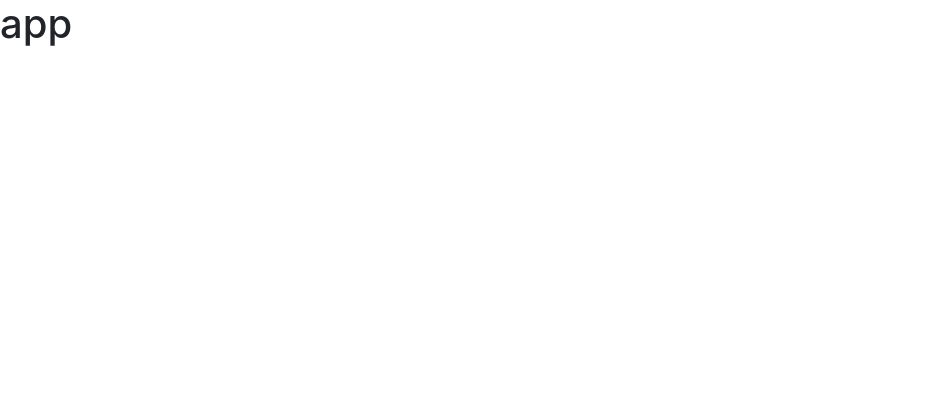
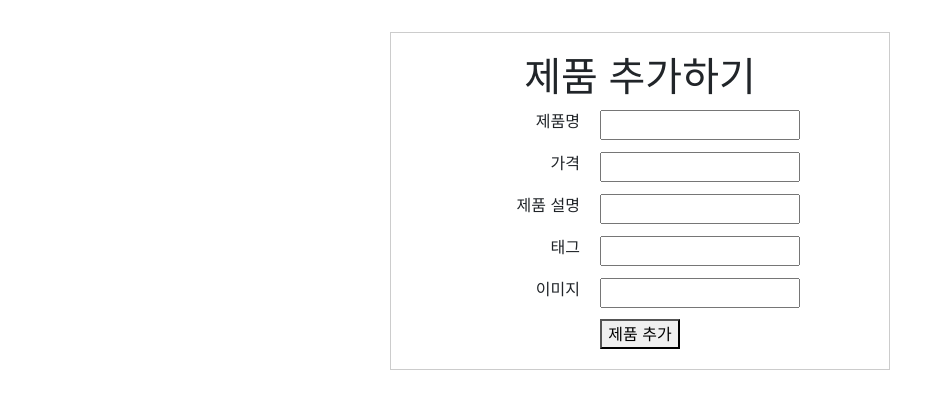
Before and after one commit to 0seo8/Vue_Shop, a Vue app: page /admin/add-product in a window 1280 px wide. Before the commit this address had no page. Shown: the top 408 px of the page, without its empty margins (0-952 px from the left). Built offline with nearby package versions, Linux system fonts and the light colour scheme; no server answers.

Commit message:
feat: API키 숨기기, admin store 구성, 제품 추가하기

```diff
--- a/index.html
+++ b/index.html
@@ -1,13 +1,17 @@
 <!DOCTYPE html>
-<html lang="en">
+<html lang="ko">
+
 <head>
   <meta charset="UTF-8" />
   <link rel="icon" href="/favicon.ico" />
   <meta name="viewport" content="width=device-width, initial-scale=1.0" />
-    <title>Vite App</title>
+  <link rel="stylesheet" href="https://cdn.jsdelivr.net/npm/reset-css@5.0.1/reset.min.css">
+  <title>team5</title>
 </head>
+
 <body>
   <div id="app"></div>
   <script type="module" src="/src/main.js"></script>
 </body>
+
 </html>
--- a/package.json
+++ b/package.json
@@ -8,6 +8,7 @@
     "preview": "vite preview"
   },
   "dependencies": {
+    "axios": "^0.27.2",
     "bootstrap-vue": "^2.22.0",
     "vue": "^3.2.25",
     "vue-router": "^4.0.16",
--- a/src/App.vue
+++ b/src/App.vue
@@ -1,8 +1,5 @@
 <template lang="">
-  <div>
-    <RouterView />
-    <h1>app</h1>
-  </div>
+  <RouterView />
 </template>
 <script>
 export default {
--- /dev/null
+++ b/src/routes/AddProduct.vue
@@ -0,0 +1,124 @@
+<template lang="">
+  <div>
+    <div class="add-product">
+      <h1>제품 추가하기</h1>
+      <div>
+        <form
+          class="add-form"
+          @submit.prevent="AddProduct()">
+          <div class="form-item">
+            <label for="name">제품명</label>
+            <input
+              id="name"
+              v-model="title"
+              type="text"
+              name="name" />
+          </div>
+          <div class="form-item">
+            <label for="price">가격</label>
+            <input
+              id="price"
+              v-model="price"
+              type="text"
+              name="price" />
+          </div>
+          <div class="form-item">
+            <label for="description">제품 설명</label>
+            <input
+              id="description"
+              v-model="description"
+              type="text"
+              name="description" />
+          </div>
+          <div class="form-item">
+            <label for="tag">태그</label>
+            <input
+              id="tag"
+              v-model="tag"
+              type="text"
+              name="tag" />
+          </div>
+          <div class="form-item">
+            <label for="image">이미지</label>
+            <input
+              id="image"
+              v-model="image"
+              type="text"
+              name="image" />
+          </div>
+          <div class="submit-btn">
+            <button
+              type="submit">
+              제품 추가
+            </button>
+          </div>
+        </form>
+      </div>
+    </div>
+  </div>
+</template>
+<script>
+export default {
+  data() {
+    return {
+      title: '',
+      price: '',
+      description: '',
+      tag: '',
+      image: ''
+    }
+  },
+  methods: {
+    async AddProduct () {
+      const res = await this.$fetch('/products', {
+        headers: {
+          masterKey:true
+        },
+        method: 'POST',
+        data: {
+          title: this.title,
+          price: this.price,
+          description: this.description,
+          tag: this.tag,
+          image: this.image
+        }
+      })
+      console.log(res)
+    }
+  }
+}
+</script>
+<style lang="scss" scoped>
+.add-product {
+  margin: 0 auto;
+  width: 500px;
+  padding: 20px;
+  border: 1px solid #ccc;
+  display: flex;
+  flex-direction: column;
+  align-items: center;
+  margin-top: 2rem;
+  .add-form {
+    width: 100%;
+    display: flex;
+    flex-direction: column;
+    align-items: center;
+    .form-item {
+      width: 100%;
+      display: flex;
+      flex-direction: row;
+      align-items: center;
+      margin-bottom: 10px;
+      label {
+        width: 100px;
+        text-align: right;
+        margin-right: 10px;
+      }
+      input {
+        width: 200px;
+        margin-left: 10px;
+      }
+    }
+  }
+}
+</style>
--- /dev/null
+++ b/src/routes/Admin.vue
@@ -0,0 +1,45 @@
+<template lang="">
+  <div>
+    <h1>관리자 페이지</h1>
+    <div>상품 목록</div>
+    <div>
+      <ul
+        v-for="product in products"
+        :key="product.id">
+        <li>{{ product }}</li>
+      </ul>
+    </div>
+    <div>
+      <RouterLink to="add-product">
+        <button @click="readProducts()">
+          제품 추가하기
+        </button>
+      </RouterLink>
+    </div>
+  </div>
+</template>
+<script>
+export default {
+  computed: {
+    products() {
+      return this.$store.state.admin.productList
+    }
+  },
+  created(){
+  this.$store.dispatch('admin/readProducts')
+  },
+  methods: {
+    async readProducts() {
+      const res = await this.$fetch('/products', {
+        headers: {masterKey: true},
+        method: 'GET'
+      })
+      console.log(res)
+      return res
+    }
+  }
+}
+</script>
+<style lang="scss" scoped>
+
+</style>
--- a/src/scss/main.scss
+++ b/src/scss/main.scss
@@ -1,5 +1,5 @@
 // Default variable overrides
-// $primary: ;
+$primary: #F2555A;
 // $container-max-widths: (
 //   sm: 540px,
 //   md: 704px,
--- a/src/utils/fetch.js
+++ b/src/utils/fetch.js
@@ -1,10 +1,11 @@
 import axios from 'axios'
+const { VITE_API_KEY, VITE_USERNAME } = import.meta.env
 
 const API_ENDPOINT = 'https://asia-northeast3-heropy-api.cloudfunctions.net/api'
 const headers = {
   'content-type': 'application/json',
-  apikey: 'FcKdtJs202204',
-  username: '<YOUR_NAME>'
+  apikey: VITE_API_KEY,
+  username: VITE_USERNAME
 }
 
 export default {
```
Also changed, not shown: src/routes/About.vue (+11 -0 lines), src/routes/index.js (+10 -0 lines), src/store/admin.js (added, +33 -0 lines), src/components/asdf.txt (deleted), 2 other files (tests, documents, lock files or other folders). Lines whose indentation alone changed are shown as unchanged.
